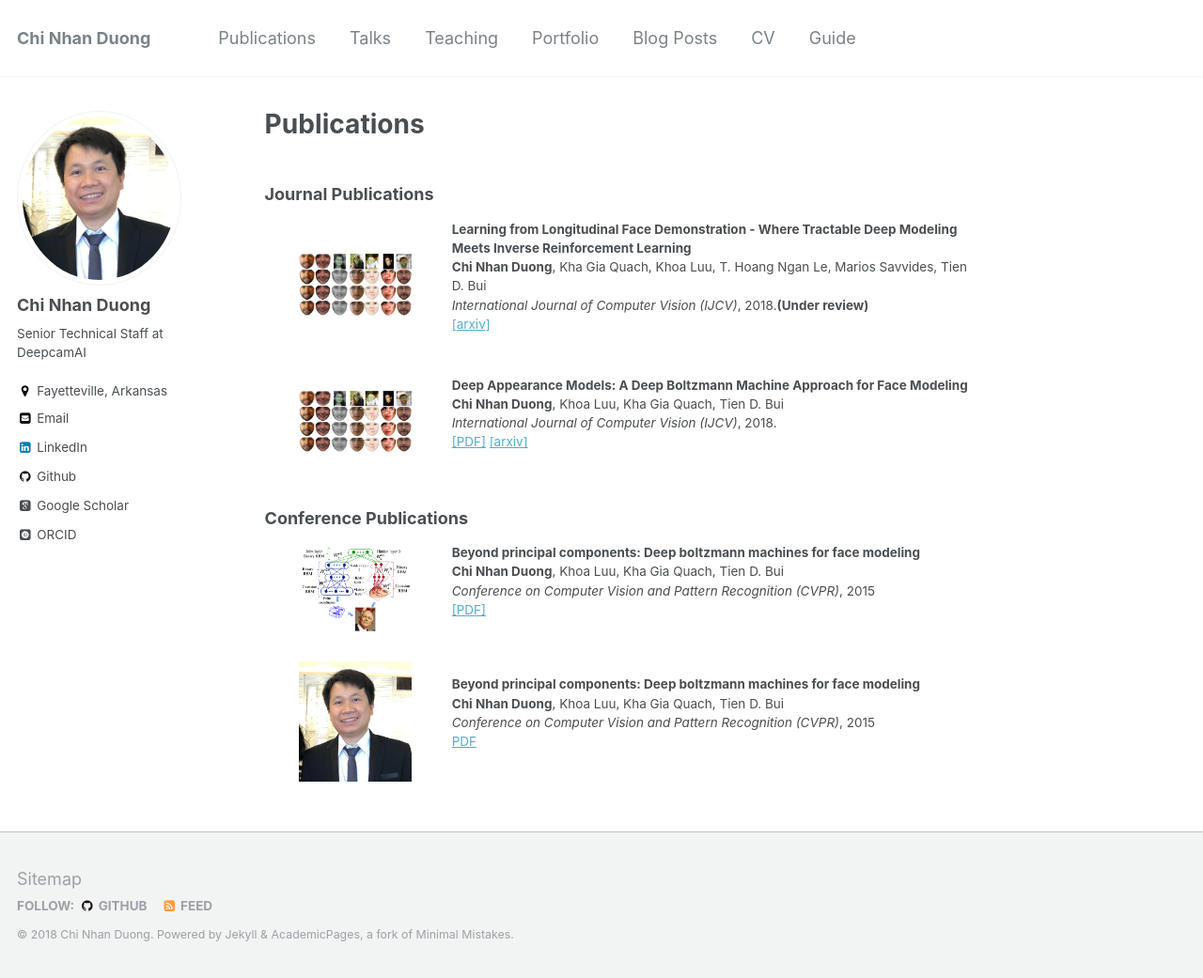
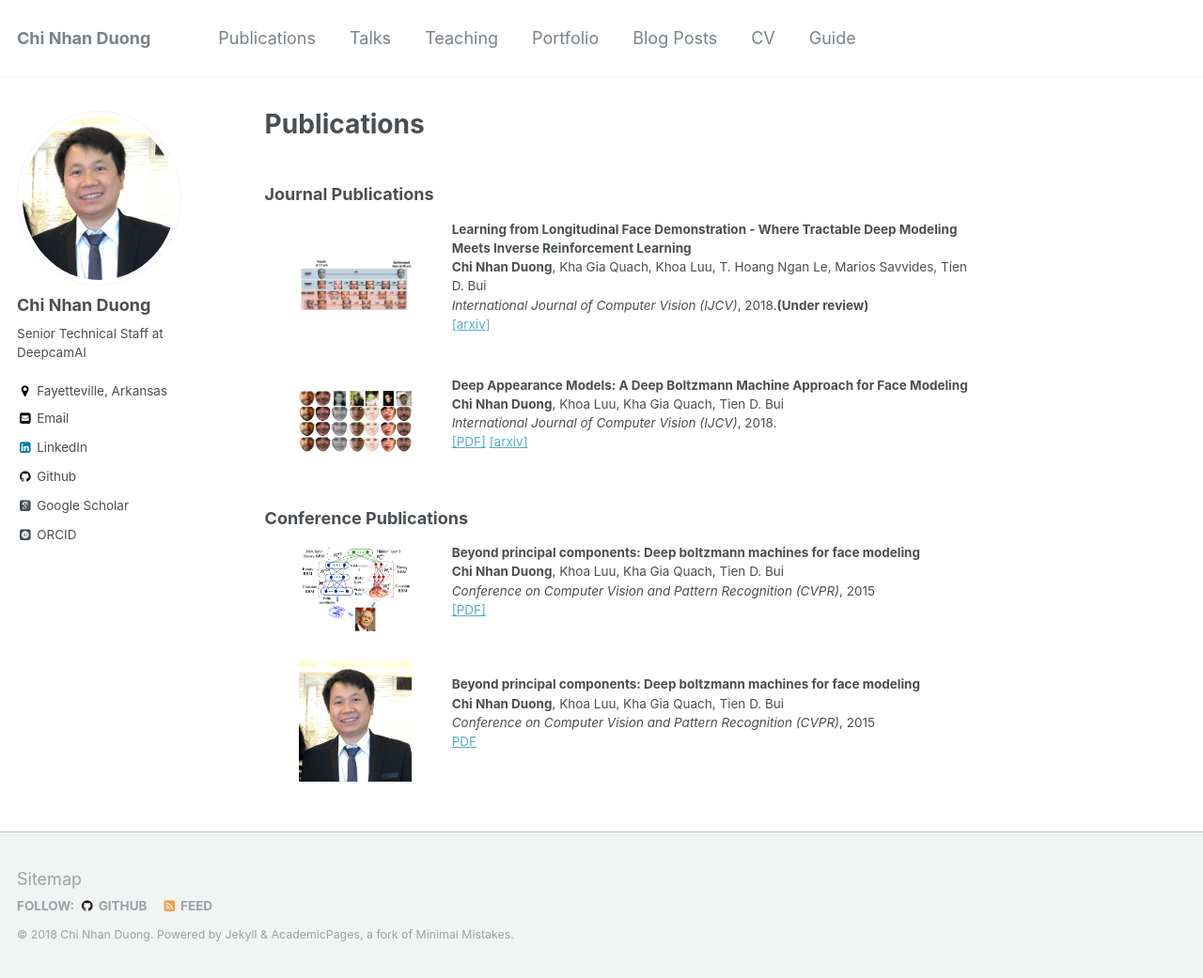
Before and after one commit to dcnhan/dcnhan.github.io, a Jekyll site: the page built from _pages/publications.md, in a window 1280 px wide and 1041 px high. Shown: the whole window at 94% size. Built offline with Jekyll 4.4.1, drawn with Linux system fonts in a browser that asks for light colours; some web fonts are replaced.

Commit message:
Build website

```diff
--- a/_pages/publications.md
+++ b/_pages/publications.md
@@ -7,7 +7,7 @@ author_profile: true
 ### Journal Publications
 
 <table width="900" align="center" border="0">
-	<td width="25%" valign="top" align="center"><img src="/images/featured_DAMs_journal.jpg" alt="game" width="120" height="100" style="border-style: none"></td>
+	<td width="25%" valign="top" align="center"><img src="/images/featured_SDAP.png" alt="game" width="120" height="100" style="border-style: none"></td>
 	<td width="75%" valign="top">
 	<p><heading><strong>Learning from Longitudinal Face Demonstration - Where Tractable Deep Modeling Meets Inverse Reinforcement Learning</strong></heading><br>
 	<strong> Chi Nhan Duong</strong>, Kha Gia Quach, Khoa Luu, T. Hoang Ngan Le, Marios Savvides, Tien D. Bui<br>
```
Also changed, not shown: images/featured_SDAP.png (added).
